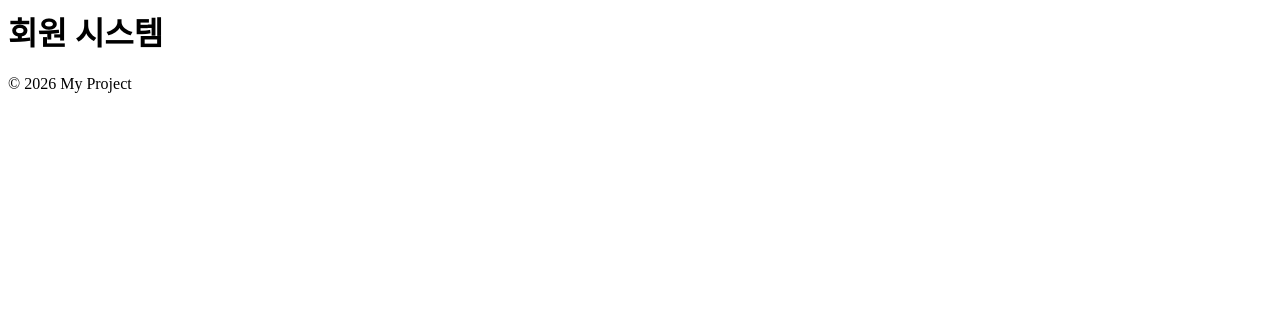
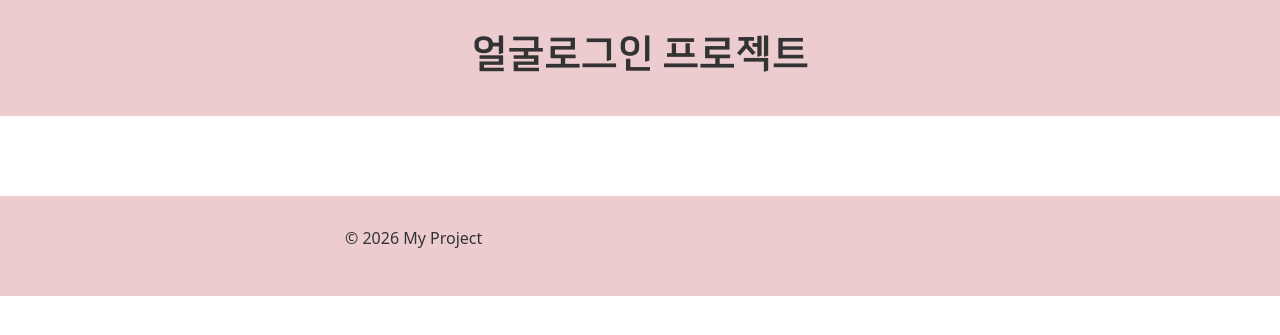
Before and after one commit to TaengAndJong/faceLogin, a Java web app: template src/main/webapp/WEB-INF/views/common/layout.jsp in a window 1280 px wide. Shown: the top 335 px of the page. Run offline with Spring Boot 4, a stand-in JSP engine, Linux system fonts and the light colour scheme; the template is opened without the code that fills it: most values are stand-ins (such as "Sample title", 1, 10 or a date in 2020); some of the project's set-up classes (security, data sources, template engines, error pages and the like) are left out, and stand-ins take their place.

```diff
--- a/src/main/java/com/ai/facelogin/config/WebConfig.java
+++ b/src/main/java/com/ai/facelogin/config/WebConfig.java
@@ -21,7 +21,7 @@ public class WebConfig implements WebMvcConfigurer {
         log.info("webconfig ---- addInterceptors");
         registry.addInterceptor(new LayoutInterceptor())
                 .addPathPatterns("/**") // 레이아웃이 필요한 모든 경로에 적용
-                .excludePathPatterns("/css/**", "/js/**", "/images/**","/error","/user/**","/otp/**"); // 정적 자원과 인증은 제외
+                .excludePathPatterns("/css/**", "/js/**","/fonts/**", "/images/**","/error","/user/**","/otp/**"); // 정적 자원과 인증은 제외
     }
 
 }
--- a/src/main/java/com/ai/facelogin/security/SecurityConfig.java
+++ b/src/main/java/com/ai/facelogin/security/SecurityConfig.java
@@ -48,6 +48,7 @@ public class SecurityConfig {
                             "/user/**",
                             "/otp/**",
                             "/css/**",
+                            "/fonts/**",
                             "/js/**",
                             "/images/**",
                             "/WEB-INF/views/**"
--- /dev/null
+++ b/src/main/resources/static/css/common/custom.css
@@ -0,0 +1,66 @@
+:root{
+    --title-font:'NanumHuman',sans-serif !important;
+    --title-circle-bullet:#333;
+    --basic-border-bottom: 1px solid #eee;
+    --basic-border-top: 1px solid #eee;
+    --layout-padding:  30px;
+    --content-margin:  40px 0 ;
+}
+
+h1, h2, h3, h4, h5, h6,
+.h1, .h2, .h3, .h4, .h5, .h6 {
+    font-family: 'TheJamsil',sans-serif !important;
+}
+/*common*/
+
+html,body,
+header,.header-inner,
+footer,.footer-inner,
+.content,.content-inner{position: relative;width: 100%;}
+.header-inner,.footer-inner,.content-inner{max-width: 650px;}
+header,footer, .content{display: flex; width: 100%; justify-content: center; align-items: center;}
+body{background:#fff}
+header,footer{background-color: #eccccf}
+.content-inner,.header-inner,.footer-inner{padding:var(--layout-padding);}
+
+
+
+/*title*/
+.title,[class*='title'],.form-title,.col-form-label{
+    display: inline-flex;
+    font-family:var(--title-font); }
+
+/*form*/
+.row{margin-left:auto;margin-right:auto;}
+.form-title,.col-form-label,.form-main-title{position:relative;}
+.col-form-label{font-size: 1rem;font-weight: bold;}
+.col-form-label:before{
+    content:''; display:inline-flex; width:8px; height:8px; align-self: center;
+    background-color: var(--title-circle-bullet); border-radius:50%; margin-right:4px;
+}
+
+.form  .h5 {  padding: 20px 0;
+    border-bottom: var(--basic-border-bottom);
+    border-top: var(--basic-border-top);
+}
+.form fieldset:not(:first-of-type) .h5{margin: 20px 0;}
+.form fieldset:first-of-type .h5{margin-bottom: 20px;}
+/*icon*/
+.icon{display:inline-flex; width: 30px; height: 30px; align-self: center; }
+
+/*button*/
+.button-group{display: flex; align-items: center; justify-content: center;}
+.button-group button{margin: 0 5px;}
+
+
+
+/*header*/
+.header-inner{text-align:center;padding: 30px}
+.header-inner h1{display: inline-block}
+
+/*footer*/
+
+
+
+/*content*/
+.content{margin:var(--content-margin)}
--- /dev/null
+++ b/src/main/resources/static/css/common/fonts.css
@@ -0,0 +1,36 @@
+/* NanumHuman */
+
+@font-face {
+    font-family: 'NanumHuman';
+    src: local('NanumHuman'), local('Nanum Human'),
+    url('../../fonts/NanumHumanRegular.woff2') format('woff2'),
+    url('https://fastly.jsdelivr.net/gh/projectnoonnu/2501-1@1.1/NanumHumanTTFRegular.woff2') format('woff2');
+    font-weight: normal;
+    font-style: normal;
+}
+
+@font-face {
+    font-family: 'NanumHuman';
+    src: local('NanumHuman'), local('Nanum Human'),
+    url('../../fonts/NanumHumanBold.woff2') format('woff2'),
+    url('https://fastly.jsdelivr.net/gh/projectnoonnu/2501-1@1.1/NanumHumanTTFBold.woff2') format('woff2');
+    font-weight: bold;
+    font-style: normal;
+}
+
+/*TheJamsil */
+@font-face {
+    font-family: 'TheJamsil';
+    src: local('TheJamsil'), local('The Jamsil'),
+    url('../../fonts/TheJamsilRegular.woff2') format('woff2'),
+    url('https://fastly.jsdelivr.net/gh/projectnoonnu/noonfonts_2302_01@1.0/TheJamsil3Regular.woff2') format('woff2');
+    font-weight: normal;
+    font-style: normal;
+}
+
+@font-face {
+    font-family: 'TheJamsil';
+    src: url('https://fastly.jsdelivr.net/gh/projectnoonnu/noonfonts_2302_01@1.0/TheJamsil5Bold.woff2') format('woff2');
+    font-weight: bold;
+    font-style: normal;
+}
--- /dev/null
+++ b/src/main/resources/static/css/common/reset.css
@@ -0,0 +1,76 @@
+a, abbr, acronym, address, applet, article, aside, audio, b, big, blockquote, body, canvas, caption, center, cite, code, dd, del, details, dfn, div, dl, dt, em, embed, fieldset, figcaption, figure, footer, form, h1, h2, h3, h4, h5, h6, header, hgroup, html, i, iframe, img, ins, kbd, label, legend, li, main, mark, menu, nav, object, ol, output, p, pre, q, ruby, s, samp, section, small, span, strike, strong, sub, summary, sup, table, tbody, td, tfoot, th, thead, time, tr, tt, u, ul, var, video {
+    margin: 0;
+    padding: 0;
+    border: 0;
+
+    vertical-align: baseline;
+}
+
+article, aside, details, figcaption, figure, footer, header, hgroup, main, menu, nav, section {
+    display: block;
+}
+
+[hidden] {
+    display: none;
+}
+
+body {
+    line-height: 1;
+}
+
+menu, ol, ul {
+    list-style: none;
+}
+
+blockquote, q {
+    quotes: none;
+}
+
+blockquote {
+    &:after, &:before {
+        content: '';
+        content: none;
+    }
+}
+
+q {
+    &:after, &:before {
+        content: '';
+        content: none;
+    }
+}
+
+/* 공통스타일 추가*/
+html, body {
+    display: block;
+    margin: 0;
+    padding: 0;
+    box-sizing: border-box;
+    width: 100%;
+    height: 100%;
+    /*폰트 렌더링 최적화*/
+    -webkit-font-smoothing: antialiased;
+    -moz-osx-font-smoothing: grayscale;
+    font-family: 'NanumHuman',sans-serif;
+    overflow-x: hidden;
+}
+
+body{
+    line-height: 1.4;
+}
+
+*, *:before, *:after {
+    box-sizing: inherit;
+}
+
+*{color:#333;word-break: keep-all;}
+a{text-decoration:none;}
+li{list-style: none;}
+i,em{font-style: normal}
+.sr-only{
+    display:inline-block; width: 1px; height: 1px; margin: -1px;padding: 0;
+    position: absolute;
+    overflow: hidden;
+    clip: rect(0, 0, 0, 0);
+    white-space: nowrap;
+    border: 0;}
--- a/src/main/resources/static/css/register/register.css
+++ /dev/null
@@ -1,3 +0,0 @@
-
-#otp_valid,#reset-otp{display: none;}
-#otp_valid.block{display:block;}
--- a/src/main/resources/static/css/style.css
+++ /dev/null
@@ -1 +0,0 @@
-body{background: #fff}
--- a/src/main/webapp/WEB-INF/views/auth/login.jsp
+++ b/src/main/webapp/WEB-INF/views/auth/login.jsp
@@ -8,7 +8,7 @@
     <input type="text" name="username" id="user-str-id" placeholder="아이디 입력">
     <fieldset >
         <legend>얼굴 인식</legend>
-        <button type="button" id="open-camera-btn"
+        <button type="button" id="open-camera-btn" class="btn btn-primary"
                 aria-controls="face-area"
                 aria-expanded="false">얼굴 촬영</button>
         <div id="face-area" class="apply-face_container"
@@ -22,10 +22,10 @@
             <div class="con canvas">
                 <canvas id="canvas" width="400" height="400" aria-label="캡쳐된 얼굴 이미지"></canvas>
             </div>
-            <button type="button" id="face-login-btn">
+            <button type="button" id="face-login-btn" class="btn btn-primary">
                 로그인
             </button>
-            <button type="button" id="close-btn"> 닫기 </button>
+            <button type="button" id="close-btn" class="btn btn-danger"> 닫기 </button>
         </div>
     </fieldset>
 </form>
--- a/src/main/webapp/WEB-INF/views/common/footer.jsp
+++ b/src/main/webapp/WEB-INF/views/common/footer.jsp
@@ -1,5 +1,7 @@
 <%@ page contentType="text/html; charset=UTF-8" pageEncoding="UTF-8" %>
 
 <footer>
-    <p>© 2026 My Project</p>
+    <div class="footer-inner">
+        <p>© 2026 My Project</p>
+    </div>
 </footer>
--- a/src/main/webapp/WEB-INF/views/common/header.jsp
+++ b/src/main/webapp/WEB-INF/views/common/header.jsp
@@ -2,5 +2,7 @@
 
 
 <header>
-    <h1>회원 시스템</h1>
+    <div class="header-inner">
+        <h1 class="title">얼굴로그인 프로젝트</h1>
+    </div>
 </header>
--- a/src/main/webapp/WEB-INF/views/common/layout.jsp
+++ b/src/main/webapp/WEB-INF/views/common/layout.jsp
@@ -4,28 +4,38 @@
 
 <%-- 특정 페이지 전용 CSS 동적 삽입  경로 미리 추출 , 기준은 contentPage 경로--%>
 <c:set var="finalPath" value="${fn:substringBefore(contentPage, '.')}" /> <%-- . 문자 전까지 자르기--%>
-
+<%--특정 페이지 전용  body에 사용할 클래스 --%>
+<c:set var="pageName" value="${fn:contains(finalPath, '/') ? fn:substringAfter(finalPath, '/') : finalPath}" />
 <html>
     <head>
         <title>Face Login</title>
         <script>const contextPath = "${pageContext.request.contextPath}";</script>
         <%-- 공통  JS --%>
         <script src="https://cdn.jsdelivr.net/npm/axios/dist/axios.min.js"></script>
-        <%-- 공통 JS --%>
-        <link rel="stylesheet" href="${contextPath}/css/style.css">
-
+        <%-- 공통 bootstrap --%>
+        <link rel="stylesheet" href="${contextPath}/css/common/reset.css">
+        <%-- 공통 bootstrap --%>
+        <link href="https://cdn.jsdelivr.net/npm/bootstrap@5.3.8/dist/css/bootstrap.min.css" rel="stylesheet" crossorigin="anonymous">
+        <link rel="stylesheet" href="https://cdn.jsdelivr.net/npm/bootstrap-icons@1.13.1/font/bootstrap-icons.min.css" crossorigin="anonymous">
+        <%-- 공통 fonts --%>
+        <link rel="stylesheet" href="${contextPath}/css/common/fonts.css">
+        <%-- 공통 css --%>
+        <link rel="stylesheet" href="${contextPath}/css/common/custom.css">
+        <script src="https://cdn.jsdelivr.net/npm/bootstrap@5.3.8/dist/js/bootstrap.bundle.min.js" crossorigin="anonymous"></script>
         <%-- 자동 CSS 매칭 --%>
         <c:if test="${not empty finalPath}">
             <link rel="stylesheet" href="${contextPath}/css/${finalPath}.css">
         </c:if>
     </head>
-
-    <body>
+<c:if test="${not empty pageName}">
+    <body class="body ${pageName}">
+</c:if>
     <%-- /WEB-INF 는 외부 접근 차단 영역이라 views 기준으로 상대경로 사용--%>
     <jsp:include page="header.jsp" />
     <jsp:include page="nav.jsp" />
 
     <%--동적 페이지 영역으로 현재 요청 URL에 맞는 JSP를 자동으로 include--%>
+
     <div class="content">
         <!-- 실제 페이지 영역 -->
         <jsp:include page="/WEB-INF/views/${contentPage}" />
```
Also changed, not shown: src/main/resources/static/css/auth/register.css (added, +53 -0 lines), src/main/resources/static/js/register.js (+50 -20 lines), src/main/resources/static/js/webcam.js (+11 -6 lines), src/main/webapp/WEB-INF/views/auth/register.jsp (+68 -39 lines), src/main/resources/static/fonts/NanumHumanBold.woff2 (added), src/main/resources/static/fonts/NanumHumanRegular.woff2 (added), src/main/resources/static/fonts/TheJamsilLight.woff (added), src/main/resources/static/fonts/TheJamsilRegular.woff2 (added).
